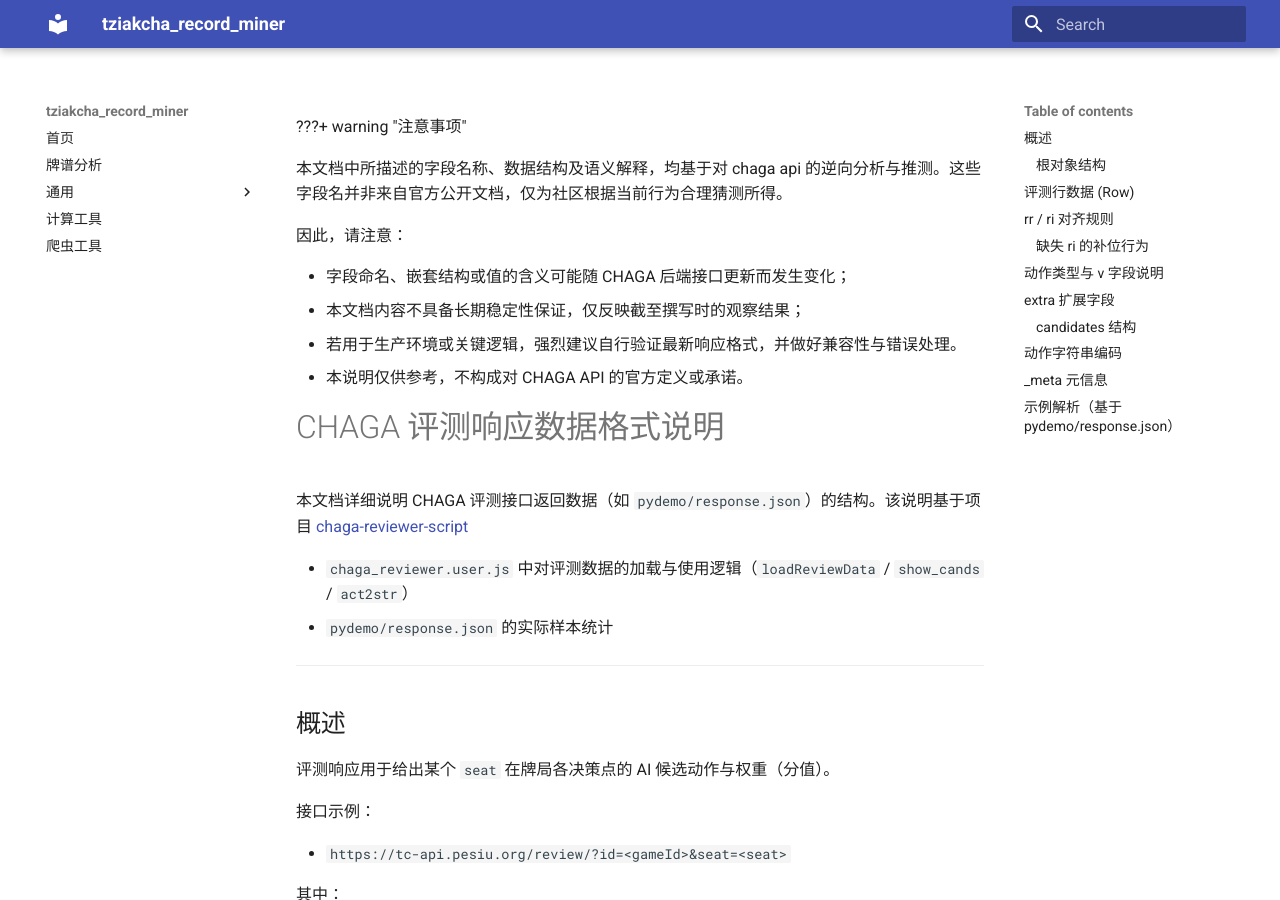
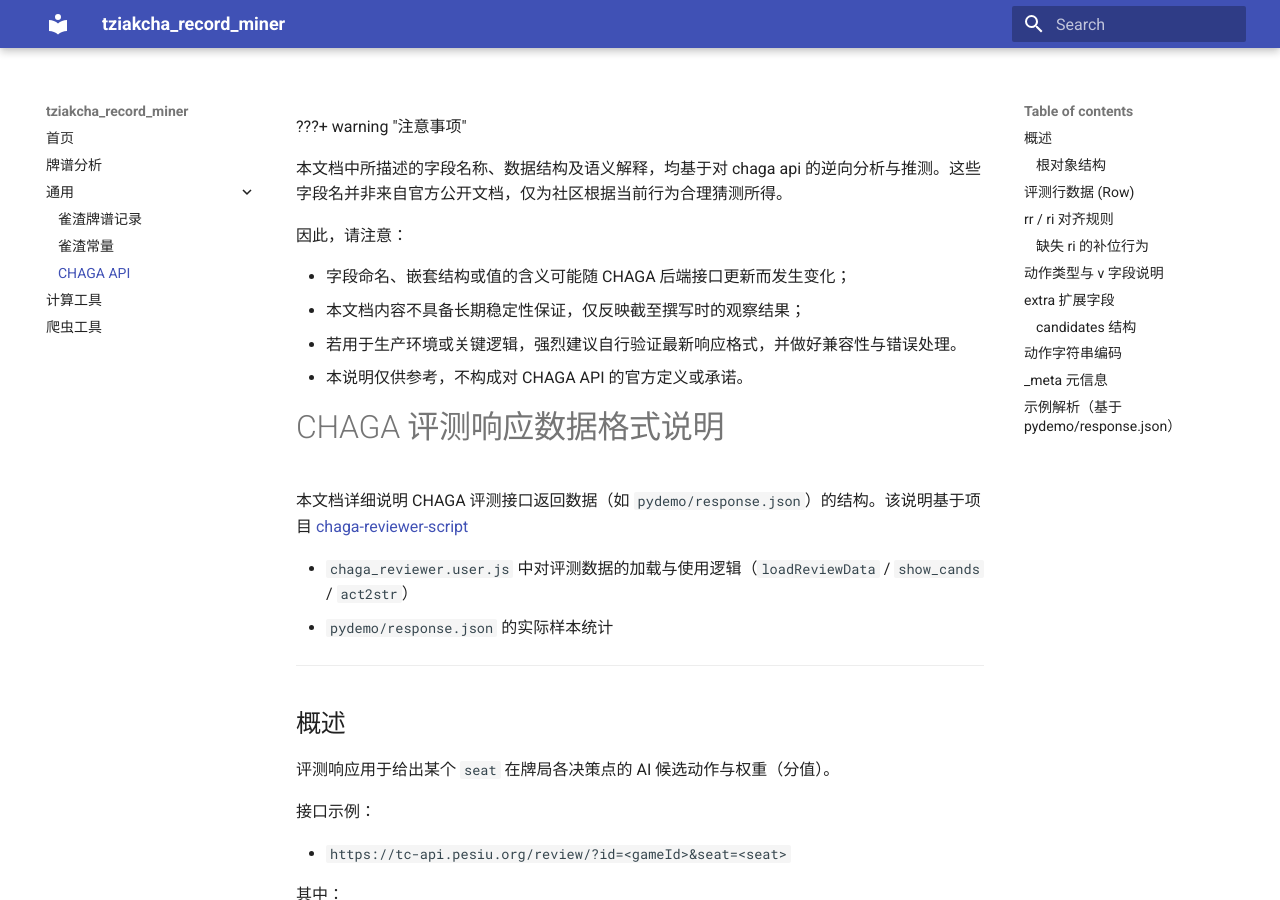
Before and after one commit to tziakcha-stats/tziakcha_record_miner, an MkDocs documentation site: the page built from docs/base/chaga.md, in a window 1280 px wide and 900 px high. Built offline with MkDocs 1.6.1 and Material for MkDocs 9.7.7, drawn with Linux system fonts in a browser that asks for light colours.

Commit message:
docs: add CHAGA API documentation to mkdocs

```diff
--- a/mkdocs.yml
+++ b/mkdocs.yml
@@ -19,5 +19,6 @@ nav:
   - 通用:
       - 雀渣牌谱记录: base/record.md
       - 雀渣常量: base/tziakcha_constants.md
+      - CHAGA API: base/chaga.md
   - 计算工具: calc/calc_cli.md
   - 爬虫工具: fetcher/fetcher_cli.md
```
